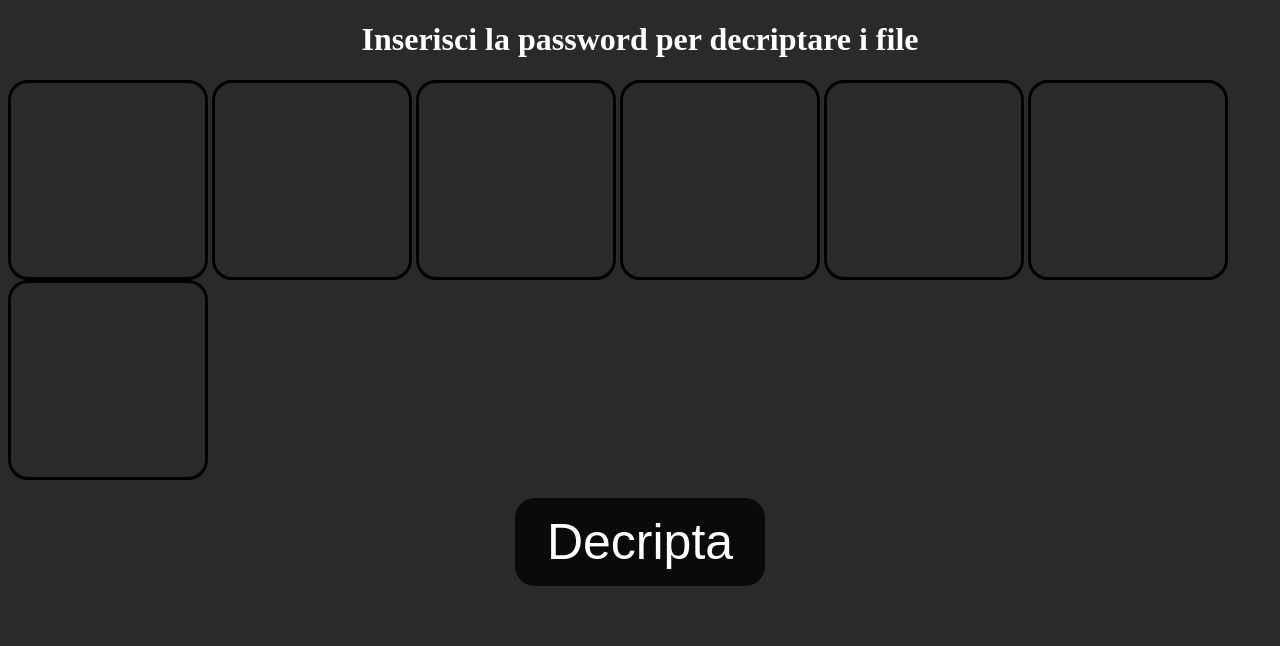
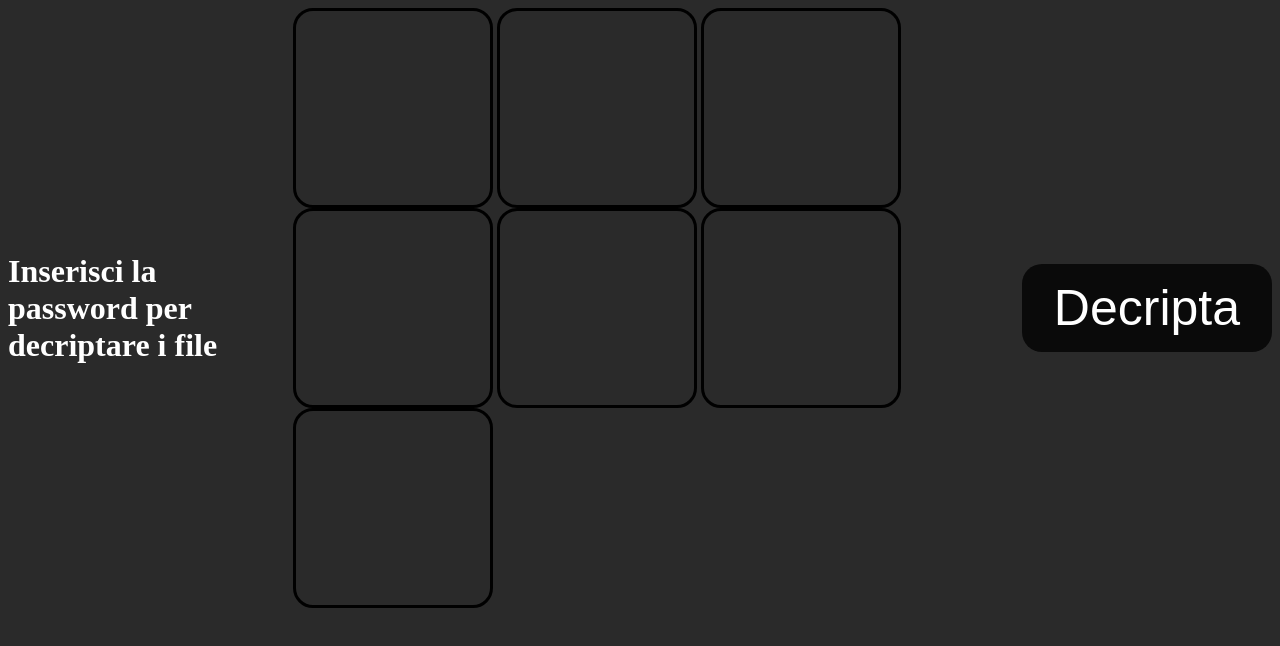
Before and after one commit to lucavigato/escaperoom, a plain HTML site: page index.html in a window 1280 px wide. Drawn offline with Linux system fonts and the light colour scheme.

Commit message:
Trying to center the div, in case of failed attempt i already know what to do. also temporarily disabled the download files

```diff
--- a/index.html
+++ b/index.html
@@ -8,8 +8,8 @@
   <script src="main.js"></script>
 </head>
 <body>
-  <div>
-    <div>
+  <div id="total">
+    <div id="txt">
       <h1>Inserisci la password per decriptare i file</h1>
     </div>
     <div id="inputs">
@@ -22,7 +22,7 @@
       <input type="text" maxlength="1" name="n2" id="n2" class="letterbox">
     </div>
     <br>
-    <div>
+    <div id="btn">
       <button onclick="checkCode()" id="decrypt">Decripta</button>
     </div>
   </div>
--- a/style.css
+++ b/style.css
@@ -34,3 +34,12 @@ div {
     border: none;
     font-size: 50px;
 }
+
+/* new sequence of code */
+/* if it doesn't work, delete the following code */
+
+#total {
+    display: flex;
+    justify-content: center;
+    align-items: center;
+}
```
Also changed, not shown: main.js (+6 -1 lines).
